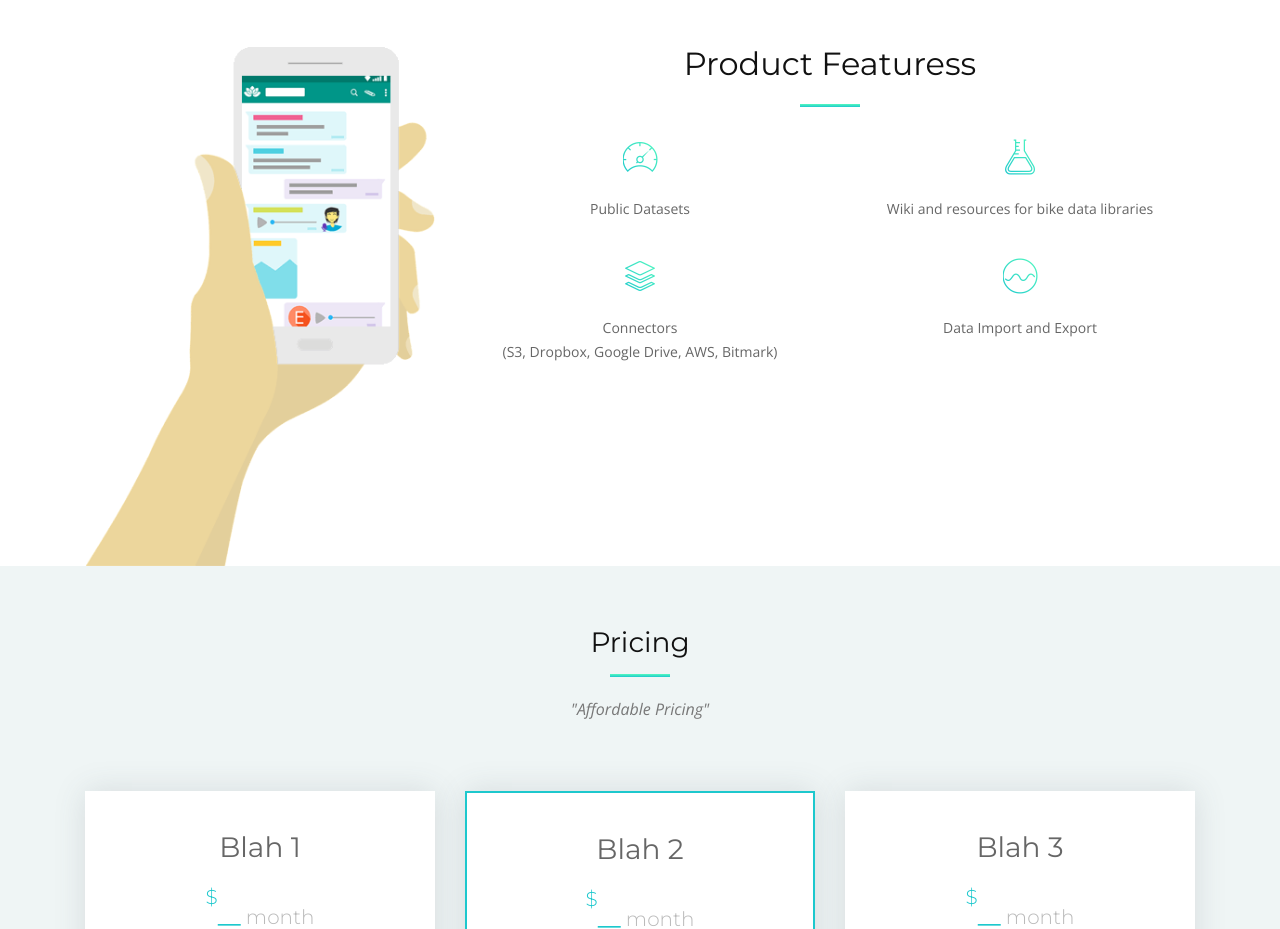
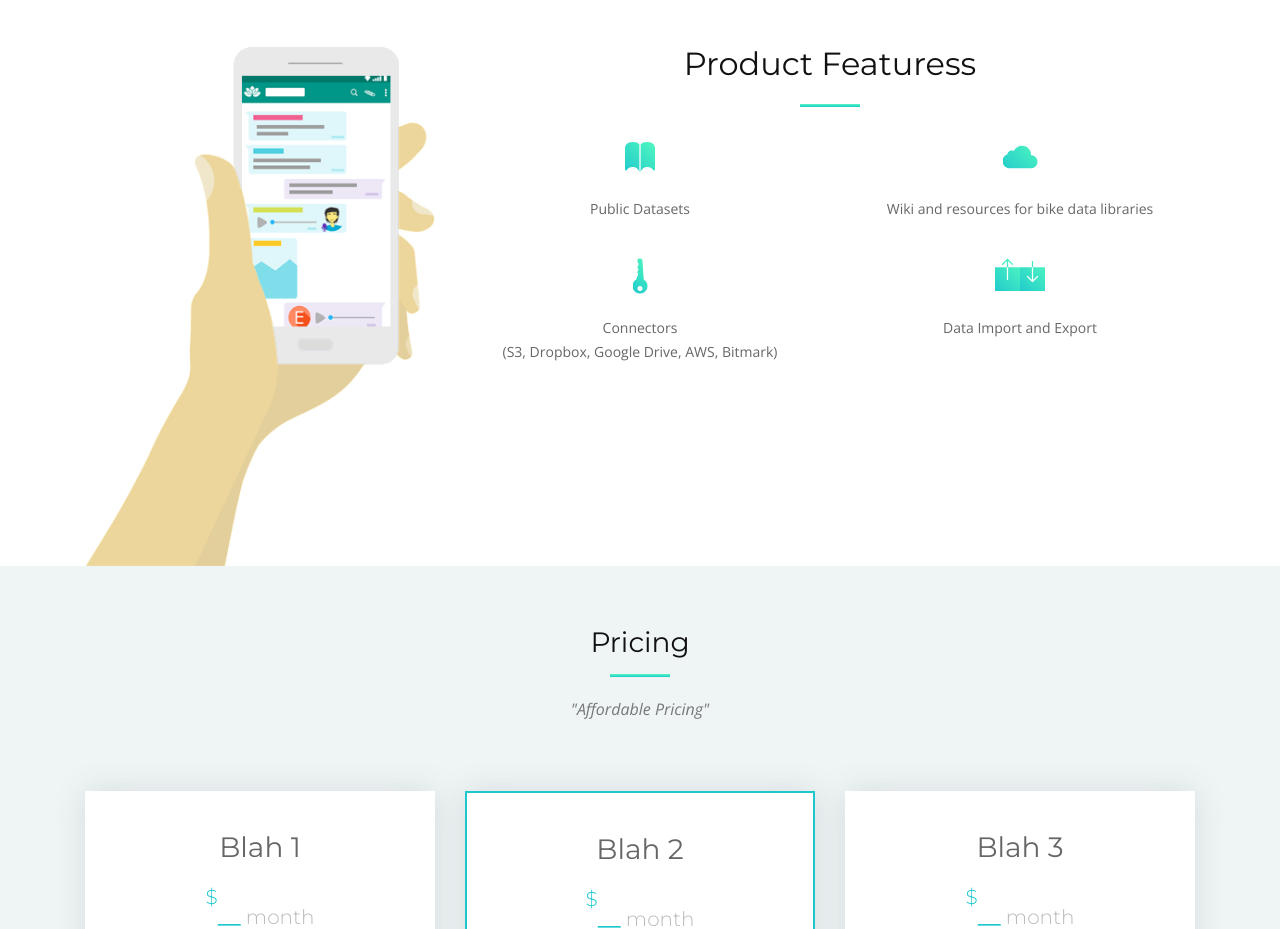
Before and after one commit to Hiccup99/Peerlocity, a plain HTML site: page index.html in a window 1280 px wide. Shown: the part 1620-2549 px from the top of the page. Drawn offline with nearby package versions, Linux system fonts and the light colour scheme; files whose address does not match are found by name.

Commit message:
Update index.html

```diff
--- a/index.html
+++ b/index.html
@@ -152,19 +152,19 @@
             <div class="row">
 
                 <div class="col-lg-6 col-md-6 box wow fadeInRight">
-                <div class="icon"><i class="ion-ios-speedometer-outline"></i></div>
+                <div class="icon"><i class="ion-ios-book"></i></div>
                 <p class="description">Public Datasets</p>
               </div>
               <div class="col-lg-6 col-md-6 box wow fadeInRight" data-wow-delay="0.1s">
-                <div class="icon"><i class="ion-ios-flask-outline"></i></div>
+                <div class="icon"><i class="ion-cloud"></i></div>
                 <p class="description">Wiki and resources for bike data libraries</p>
               </div>
               <div class="col-lg-6 col-md-6 box wow fadeInRight data-wow-delay="0.2s">
-                <div class="icon"><i class="ion-social-buffer-outline"></i></div>
+                <div class="icon"><i class="ion-key"></i></div>
                 <p class="description">Connectors<br>(S3, Dropbox, Google Drive, AWS, Bitmark)</br></p>
               </div>
               <div class="col-lg-6 col-md-6 box wow fadeInRight" data-wow-delay="0.3s">
-                <div class="icon"><i class="ion-ios-analytics-outline"></i></div>
+                <div class="icon"><i class="ion-ios-upload"></i><i class="ion-ios-download"></i></div>
                 <p class="description">Data Import and Export</p>
               </div>
             </div>
```
